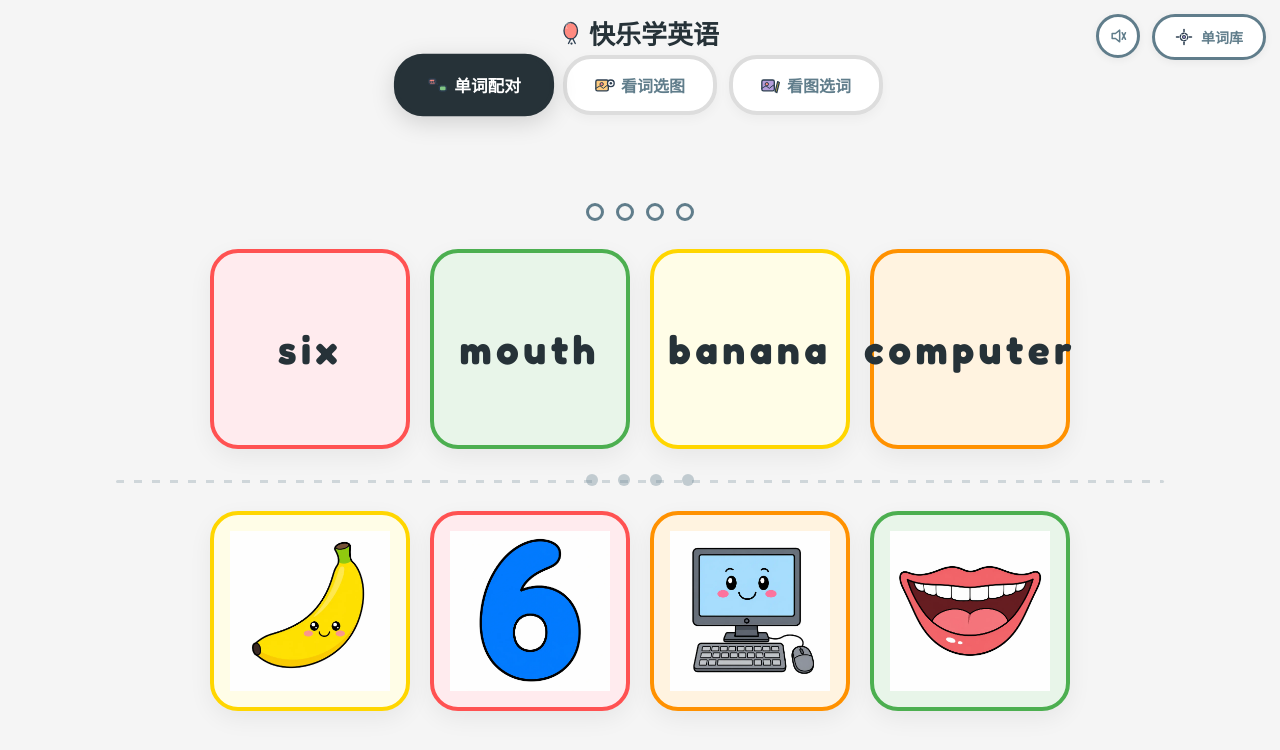
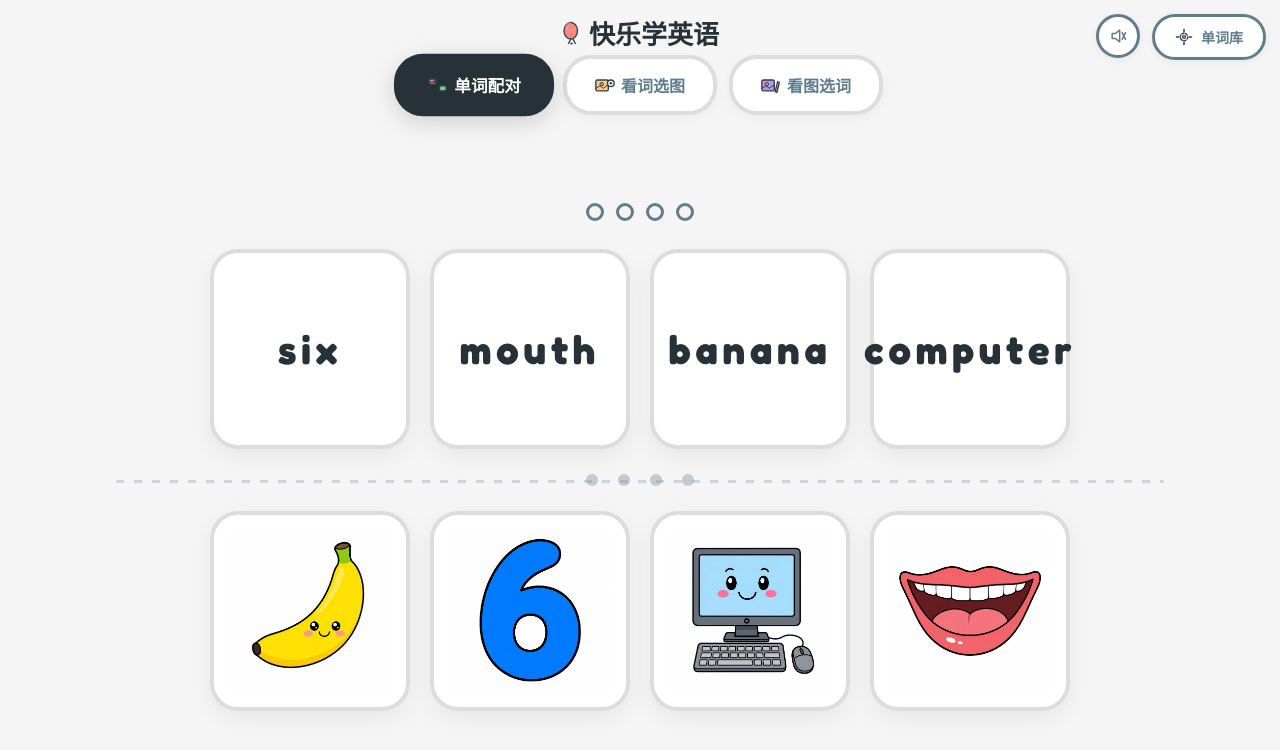
Before and after one commit to HadeAs/happy-learning, a Next.js app: page / in a window 1280 px wide. Shown: the top 750 px of the page. Built offline with nearby package versions, Linux system fonts and the light colour scheme.

Commit message:
revert: 去掉彩虹色系，卡片恢复纯白底色

```diff
--- a/src/app/globals.css
+++ b/src/app/globals.css
@@ -71,20 +71,12 @@ body{
 .card{
   border-radius:var(--card-radius);box-shadow:var(--card-shadow);
   cursor:pointer;user-select:none;-webkit-tap-highlight-color:transparent;
-  position:relative;border:4px solid #DDD;
+  position:relative;border:4px solid #DDD;background:var(--white);
   transition:transform .35s cubic-bezier(.34,1.56,.64,1),box-shadow .35s,opacity .35s
 }
 .card:active{transform:scale(.94)}
 .card:hover{box-shadow:var(--card-shadow-hover);transform:translateY(-3px)}
 .card.matched,.card.matched:hover{cursor:default;pointer-events:none;transform:none}
-
-/* 彩虹色系 — 每张卡片随机一个 */
-.card-color-0{border-color:var(--red);background:var(--red-light)}
-.card-color-1{border-color:var(--orange);background:var(--orange-light)}
-.card-color-2{border-color:var(--yellow);background:var(--yellow-light)}
-.card-color-3{border-color:var(--green);background:var(--green-light)}
-.card-color-4{border-color:var(--blue);background:var(--blue-light)}
-.card-color-5{border-color:var(--purple);background:var(--purple-light)}
 
 /* 入场 */
 @keyframes cardEnter{
--- a/src/components/image-card.tsx
+++ b/src/components/image-card.tsx
@@ -13,7 +13,6 @@ interface ImageCardProps {
 }
 
 const THROTTLE_MS = 300;
-const COLORS = 6;
 
 export function ImageCard({
   image, word, slot, isMatched, isWrong, onClick, onImageDone, roundKey,
@@ -31,7 +30,6 @@ export function ImageCard({
 
   const cls = [
     "card", "image-card", "entering",
-    `card-color-${slot % COLORS}`,
     isMatched && "matched",
     isWrong && "wrong",
   ].filter(Boolean).join(" ");
--- a/src/components/word-card.tsx
+++ b/src/components/word-card.tsx
@@ -12,7 +12,6 @@ interface WordCardProps {
 }
 
 const THROTTLE_MS = 300;
-const COLORS = 6;
 
 export function WordCard({
   word, slot, isSelected, isMatched, isWrong, audioOn, onClick,
@@ -21,7 +20,6 @@ export function WordCard({
 
   const cls = [
     "card", "word-card", "entering",
-    `card-color-${slot % COLORS}`,
     isSelected && "selected",
     isMatched && "matched",
     isWrong && "wrong",
```
